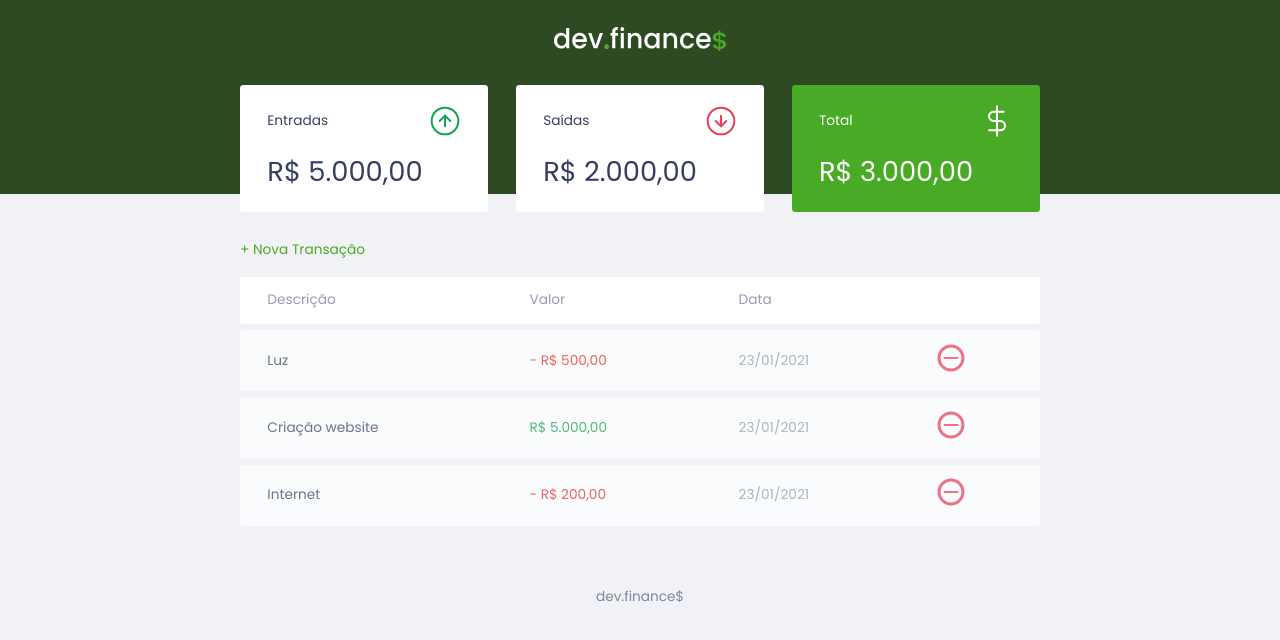
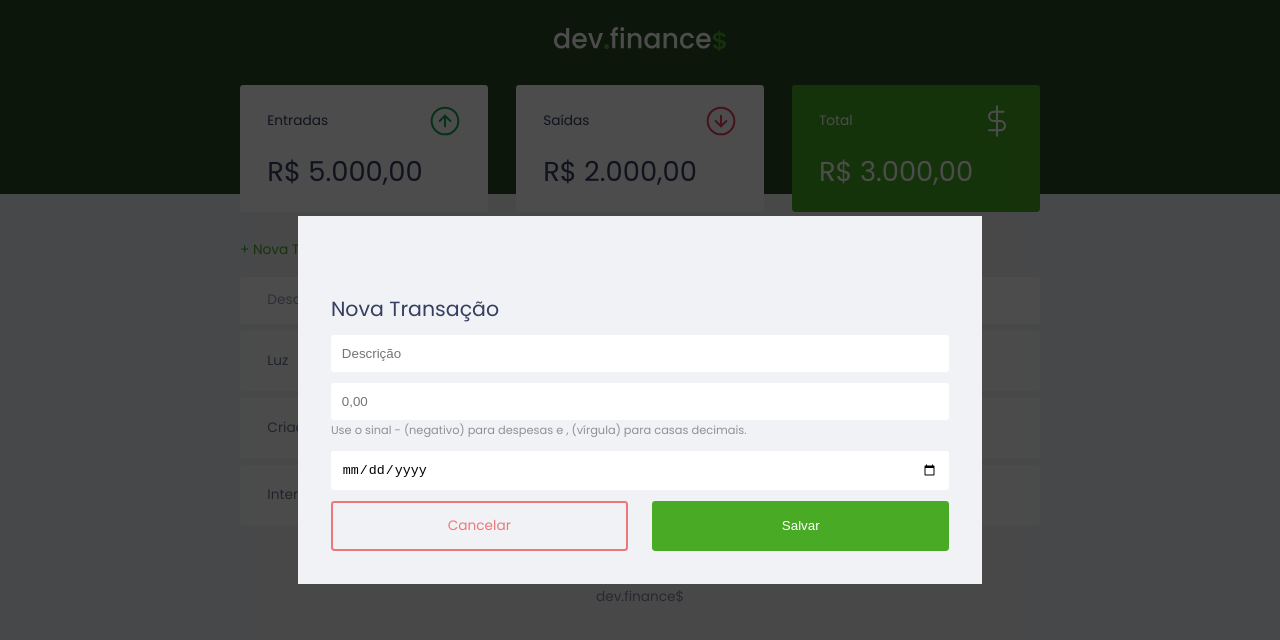
Before and after one commit to VitorHugoAntunes/Maratona_Discover, a plain HTML site: page index.html in a window 1280 px wide. Both pictures are taken after a click on the link "+ Nova Transação". Drawn offline with Linux system fonts and the light colour scheme.

Commit message:
Added JavaScript to enable and disable the modal

```diff
--- a/index.html
+++ b/index.html
@@ -49,7 +49,9 @@
       <section id="transaction">
         <h2 class="sr-only">Transações</h2>
 
-        <a href="#" class="button new">+ Nova Transação</a>
+        <a href="#" class="button new" onclick="Modal.open()"
+          >+ Nova Transação</a
+        >
 
         <table id="data-table">
           <thead>
@@ -128,7 +130,9 @@
           </div>
 
           <div class="input-group actions">
-            <a href="#" class="button cancel">Cancelar</a>
+            <a href="#" class="button cancel" onclick="Modal.close()"
+              >Cancelar</a
+            >
             <button>Salvar</button>
           </div>
         </form>
@@ -138,5 +142,21 @@
     <footer>
       <p>dev.finance$</p>
     </footer>
+
+    <script>
+      const Modal = {
+        open() {
+          // Abrir o modal
+          // Adicionar a class active ao modal
+          document.querySelector('.modal-overlay').classList.add('active');
+        },
+
+        close() {
+          // Fechar o modal
+          // Remover a class active ao modal
+          document.querySelector('.modal-overlay').classList.remove('active');
+        },
+      };
+    </script>
   </body>
 </html>
```
